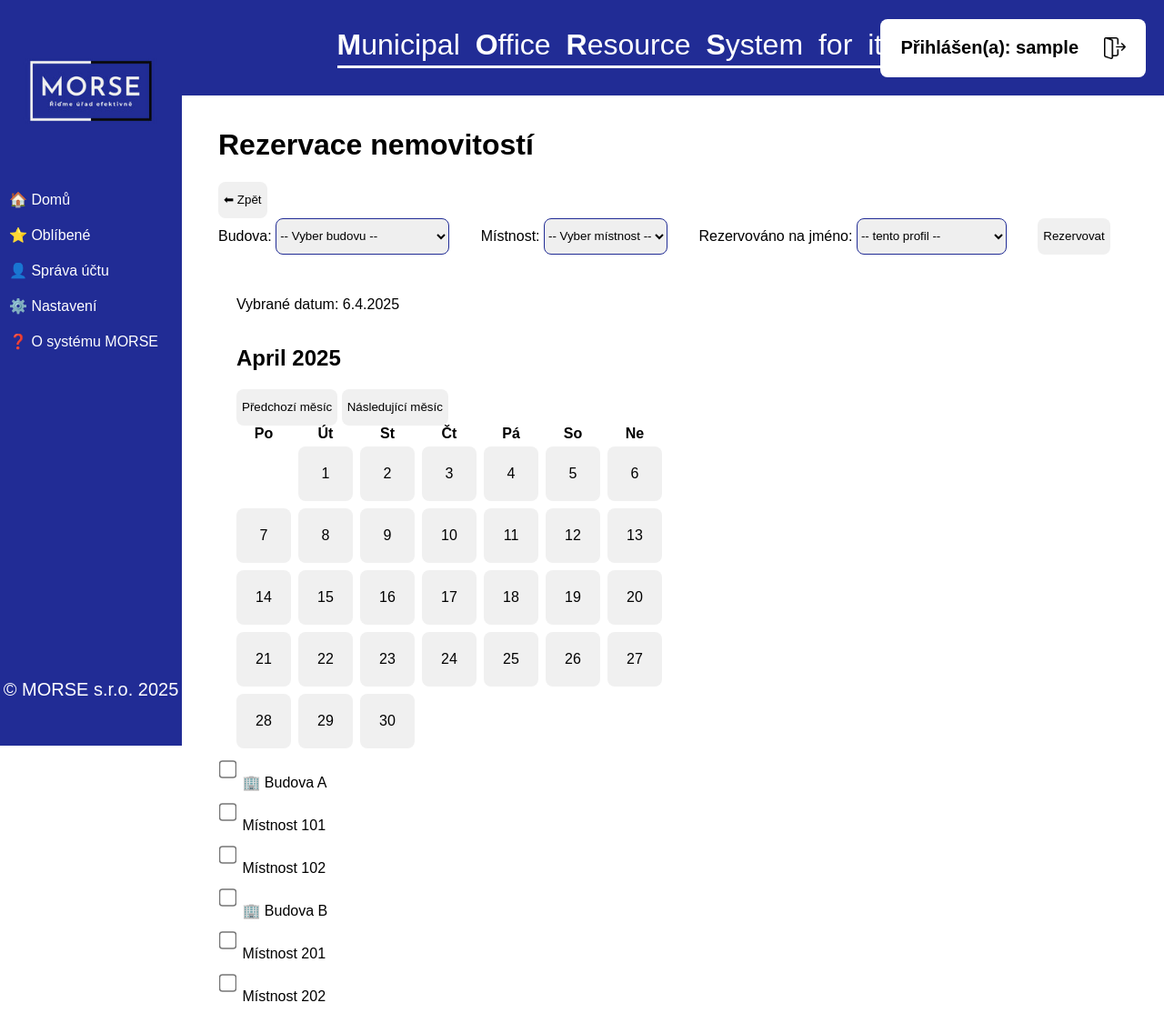
After one commit to kapr323/KamilAdmin, a Django app: page /reservation-system/properties in a window 1280 px wide. The commit adds this page. Shown: the whole page at 91% size. Run offline with Django 5.2, Linux system fonts and the light colour scheme; the visitor is signed in with stand-in values (Sample User, id 1); parts of the project's set-up code (start-up, migrations or seed data) failed here and were passed over.

```diff
--- a/viewer/static/css/viewer.css
+++ b/viewer/static/css/viewer.css
@@ -230,12 +230,11 @@ form {
     cursor: default;
 }
 
-.building-list {
+.vehicles-list {
     max-width: 500px;
 }
 
-.building,
-.room {
+.vehicle {
     position: relative;
     display: flex;
     align-items: center;
@@ -252,27 +251,32 @@ form {
     cursor: pointer;
 }
 
-.building:hover,
-.room:hover {
+.vehicle:hover {
     background-color: #d0d0d0;
 }
 
-.building.selected,
-.room.selected {
+.vehicle.selected {
     background-color: #212c95;
     color: white;
     font-weight: bold;
 }
 
-.room-list {
-    max-height: 0;
-    overflow: hidden;
-    transition: max-height 0.3s ease-out;
-    margin-left: 20px;
+.vehicle-label {
+    flex-grow: 1;
+    margin-left: 8px;
 }
 
-.room-list.expanded {
-    max-height: 500px;
+.vehicle-status {
+    margin-left: auto;
+    font-weight: bold;
+}
+
+.vehicle-status.usable {
+    color: green;
+}
+
+.vehicle-status.not-usable {
+    color: red;
 }
 
 .tooltip {
--- a/viewer/static/js/viewer.js
+++ b/viewer/static/js/viewer.js
@@ -52,9 +52,9 @@ document.addEventListener("DOMContentLoaded", function() {
                             div.dataset.day = day;
 
                             if (
-                                day === data.today_day &&
-                                data.month === data.today_month &&
-                                data.year === data.today_year
+                                day === data.selected_day &&
+                                data.month === data.selected_month &&
+                                data.year === data.selected_year
                             ) {
                                 div.classList.add("today");
                                 div.classList.add("selected");
--- /dev/null
+++ b/viewer/templates/properties_reservations.html
@@ -0,0 +1,84 @@
+{% extends "base.html" %}
+
+{% block title %}MORSE{% endblock %}
+
+{% block content %}
+<h1>Rezervace nemovitostí</h1>
+<button class="back-button" onclick="history.back()">⬅ Zpět</button>
+<form id="reservation-form">
+    <label for="building">Budova:</label>
+    <select id="building" name="building">
+        <option value="">-- Vyber budovu --</option>
+        <option value="4652">Kulturní dům, Řeporyjská 13</option>
+        <option value="4432">OÚ, Wichterleho 1</option>
+        <option value="8846">Městský park, Radní 5</option>
+    </select>
+    <label for="room">Místnost:</label> <!-- Potřeba pak napojit na zvolenou budovu -->
+    <select id="room" name="room">
+        <option value="">-- Vyber místnost --</option>
+        <option value="42">Vencovského aula</option>
+        <option value="80">Hala 303B</option>
+        <option value="81">Místnost 3</option>
+    </select>
+    <label for="reserved_by">Rezervováno na jméno:</label>
+    <select id="reserved_by" name="building">
+        <option value="">-- tento profil --</option>
+        <option value="123">Petr Gregor</option>
+        <option value="456">Martin Kaprál (impostor)</option>
+        <option value="789">Kamil Dvořák</option>
+    </select>
+    <button type="submit">Rezervovat</button>
+</form>
+<div class="calendar">
+    <p id="selected-date">Vybrané datum: {{ today_day }}.{{ month }}.{{ year }}</p>
+    <h2 id="calendar-title">{{ month_name }} {{ year }}</h2>
+    <div id="calendar-controls">
+    <button id="prev-month">Předchozí měsíc</button>
+    <button id="next-month">Následující měsíc</button>
+</div>
+    <div class="calendar-header">
+        <div>Po</div>
+        <div>Út</div>
+        <div>St</div>
+        <div>Čt</div>
+        <div>Pá</div>
+        <div>So</div>
+        <div>Ne</div>
+    </div>
+    <div class="calendar-body" id="calendar-body"></div>
+</div>
+
+<div class="building-list">
+    <div class="building" data-building="A">
+        <input type="checkbox" class="building-checkbox" />
+        🏢 Budova A
+    </div>
+    <div class="room-list" data-for="A">
+        <div class="room">
+            <input type="checkbox" class="room-checkbox" />
+            Místnost 101
+        </div>
+        <div class="room">
+            <input type="checkbox" class="room-checkbox" />
+            Místnost 102
+        </div>
+    </div>
+
+    <div class="building" data-building="B">
+        <input type="checkbox" class="building-checkbox" />
+        🏢 Budova B
+    </div>
+    <div class="room-list" data-for="B">
+        <div class="room">
+            <input type="checkbox" class="room-checkbox" />
+            Místnost 201
+        </div>
+        <div class="room">
+            <input type="checkbox" class="room-checkbox" />
+            Místnost 202
+        </div>
+    </div>
+</div>
+
+
+{% endblock %}
--- a/viewer/urls.py
+++ b/viewer/urls.py
@@ -15,7 +15,8 @@ urlpatterns = [
     path('settings/', user_settings, name='user_settings'),
     path('favorite/', user_favorite, name='user_favorite'),
     path('account/', user_account, name='user_account'),
-    path('reservation-system/', reservation_system, name='reservation_system'),
+    path('reservation-system/vehicles', vehicles_reservations, name='reservation_system_vehicles'),
+    path('reservation-system/properties', properties_reservations, name='reservation_system_properties'),
     path('organizational-structure/', organizational_structure, name='organizational_structure'),
     path('rooms/', rooms_table, name='rooms_table'),
     path('internal-directives/', internal_directives, name='internal_directives'),
--- a/viewer/views.py
+++ b/viewer/views.py
@@ -59,6 +59,64 @@ def reservation_system(request):
             "today_year": today.year
         }
     return render(request, 'reservation_system.html', context)
+
+def properties_reservations(request):
+    today = date.today()
+    year = int(request.GET.get("year", date.today().year))
+    month = int(request.GET.get("month", date.today().month))
+    cal = calendar.Calendar(firstweekday=0)
+    month_days = cal.monthdayscalendar(year, month)
+    if request.headers.get('x-requested-with') == 'XMLHttpRequest':
+        return JsonResponse({
+            "year": year,
+            "month": month,
+            "month_name": calendar.month_name[month].capitalize(),
+            "weeks": month_days,
+            "today_day": today.day,
+            "today_month": today.month,
+            "today_year": today.year
+        })
+    else:
+        context = {
+            "year": year,
+            "month": month,
+            "month_name": calendar.month_name[month].capitalize(),
+            "month_days": month_days,
+            "today_day": today.day,
+            "today_month": today.month,
+            "today_year": today.year
+        }
+    return render(request, 'properties_reservations.html', context)
+
+def vehicles_reservations(request):
+    today = date.today()
+    year = int(request.GET.get("year", date.today().year))
+    month = int(request.GET.get("month", date.today().month))
+    cal = calendar.Calendar(firstweekday=0)
+    month_days = cal.monthdayscalendar(year, month)
+    if request.headers.get('x-requested-with') == 'XMLHttpRequest':
+        return JsonResponse({
+            "year": year,
+            "month": month,
+            "month_name": calendar.month_name[month].capitalize(),
+            "weeks": month_days,
+            "selected_day": today.day,
+            "selected_month": today.month,
+            "selected_year": today.year
+        })
+    else:
+        context = {
+            "year": year,
+            "month": month,
+            "month_name": calendar.month_name[month].capitalize(),
+            "month_days": month_days,
+            "selected_day": today.day,
+            "selected_month": today.month,
+            "selected_year": today.year,
+            'vehicles': Cars.objects.all()
+        }
+
+    return render(request, 'vehicles_reservations.html', context)
 
 def organizational_structure(request):
     starosta = Employee.objects.filter(job_position__name__iexact="Starosta").first()
```
Also changed, not shown: viewer/templates/home.html (+5 -15 lines), viewer/templates/vehicles_reservations.html (added, +43 -0 lines).
